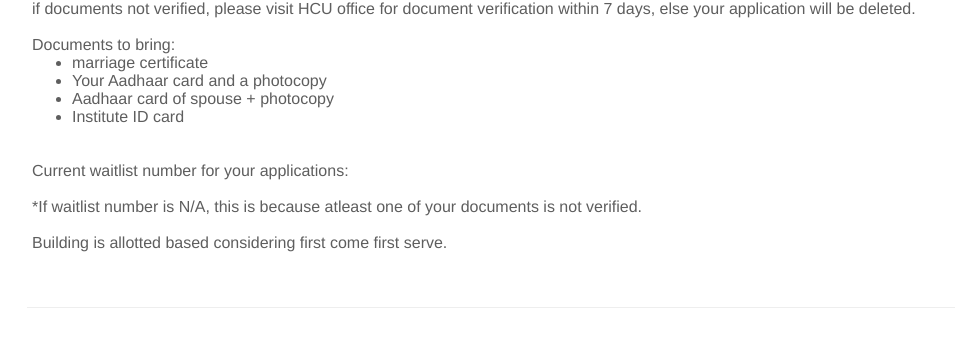
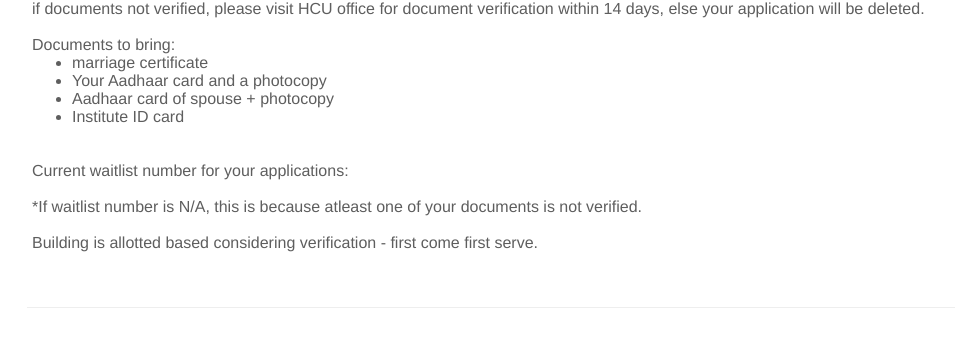
Before and after one commit to iitb-gymkhana/Married-research-scholars-portal, a Django app: page /portal/thanks/ in a window 1280 px wide. Shown: the part 51-389 px from the top of the page, without its empty margins (13-968 px from the left). Run offline with Django 3.2, Linux system fonts and the light colour scheme; the visitor is signed in with stand-in values (Sample User, id 1); data that the repository does not hold is empty.

Commit message:
template minor tweak

```diff
--- a/templates/portal/waitlist.html
+++ b/templates/portal/waitlist.html
@@ -2,7 +2,8 @@
 
 {% block main %}
 <div class="container">
-  if documents not verified, please visit HCU office for document verification within 7 days, else your application will
+  if documents not verified, please visit HCU office for document verification within 14 days, else your application
+  will
   be deleted.<br><br>
   Documents to bring:
   <ul style="margin: 0;">
@@ -22,6 +23,6 @@
   *If waitlist number is N/A, this is because atleast one of your documents is not verified.
 
   <br><br>
-  Building is allotted based considering first come first serve.
+  Building is allotted based considering verification - first come first serve.
 </div>
 {% endblock %}
```
